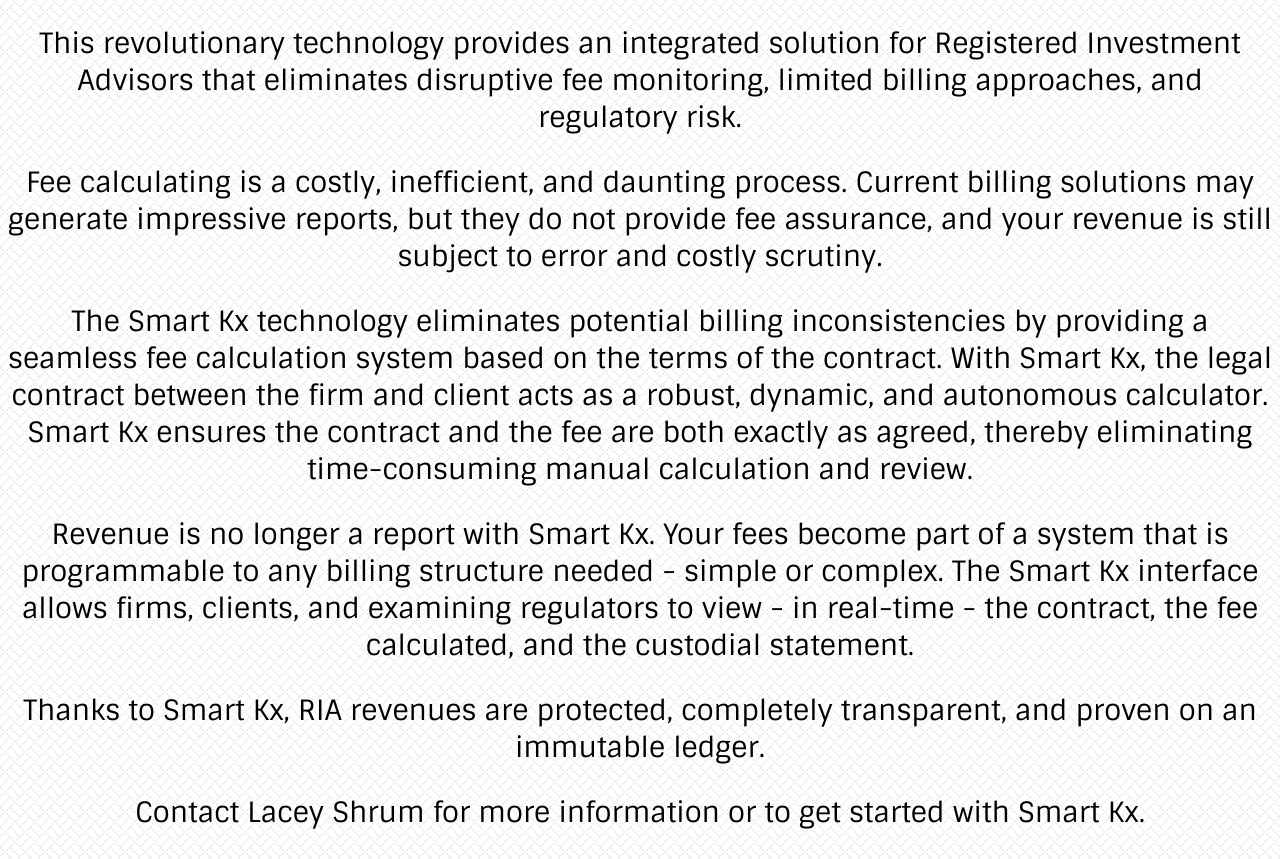
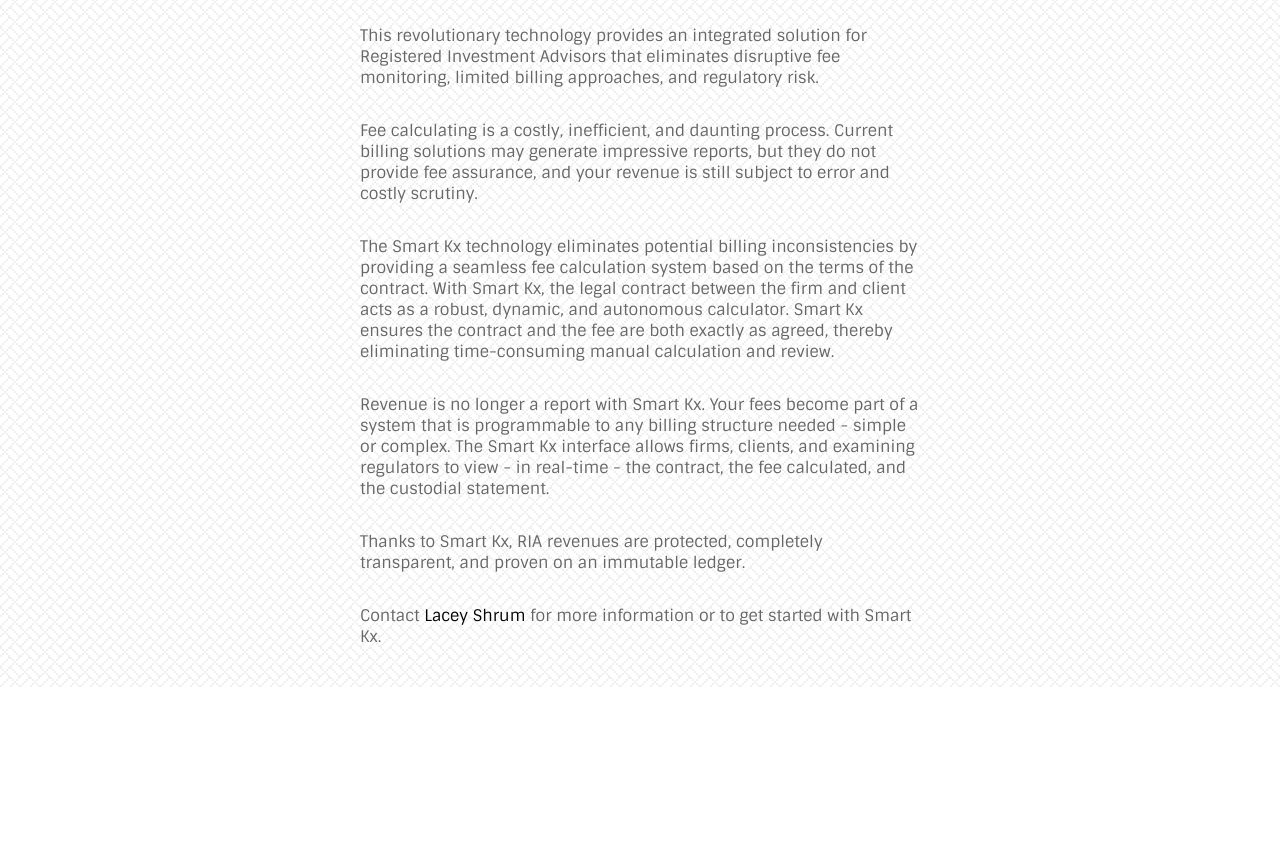
Before and after one commit to SmartKX/proof-of-concept, a website: page index.html in a window 1280 px wide. Shown: the part 503-1362 px from the top of the page. After the commit the page ends 1190 px from the top, so only its background shows below. Drawn offline with Linux system fonts and the light colour scheme.

Commit message:
para class

```diff
--- a/index.html
+++ b/index.html
@@ -26,18 +26,12 @@
 
 		<p><strong>Smart Kx is the only client contract manager and billing solution designed for RIAs.</strong></p>
 
-		<p>This revolutionary technology provides an integrated solution for Registered Investment Advisors that eliminates disruptive fee monitoring, limited billing approaches, and regulatory risk.</p>
-
-
-		<p>Fee calculating is a costly, inefficient, and daunting process. Current billing solutions may generate impressive reports, but they do not provide fee assurance, and your revenue is still subject to error and costly scrutiny.</p>
-
-		<p>The Smart Kx technology eliminates potential billing inconsistencies by providing a seamless fee calculation system based on the terms of the contract. With Smart Kx, the legal contract between the firm and client acts as a robust, dynamic, and autonomous calculator. Smart Kx ensures the contract and the fee are both exactly as agreed, thereby eliminating time-consuming manual calculation and review.</p>
-
-		<p>Revenue is no longer a report with Smart Kx. Your fees become part of a system that is programmable to any billing structure needed - simple or complex. The Smart Kx interface allows firms, clients, and examining regulators to view - in real-time - the contract, the fee calculated, and the custodial statement.</p>
-
-		<p>Thanks to Smart Kx, RIA revenues are protected, completely transparent, and proven on an immutable ledger.</p>
-
-		<p>Contact <a href="mailto:lacey@smartkx.io" style="color:#000; text-decoration:none;">Lacey Shrum</a> for more information or to get started with Smart Kx.</p>
+		<p class="para">This revolutionary technology provides an integrated solution for Registered Investment Advisors that eliminates disruptive fee monitoring, limited billing approaches, and regulatory risk.</p>
+		<p class="para">Fee calculating is a costly, inefficient, and daunting process. Current billing solutions may generate impressive reports, but they do not provide fee assurance, and your revenue is still subject to error and costly scrutiny.</p>
+		<p class="para">The Smart Kx technology eliminates potential billing inconsistencies by providing a seamless fee calculation system based on the terms of the contract. With Smart Kx, the legal contract between the firm and client acts as a robust, dynamic, and autonomous calculator. Smart Kx ensures the contract and the fee are both exactly as agreed, thereby eliminating time-consuming manual calculation and review.</p>
+		<p class="para">Revenue is no longer a report with Smart Kx. Your fees become part of a system that is programmable to any billing structure needed - simple or complex. The Smart Kx interface allows firms, clients, and examining regulators to view - in real-time - the contract, the fee calculated, and the custodial statement.</p>
+		<p class="para">Thanks to Smart Kx, RIA revenues are protected, completely transparent, and proven on an immutable ledger.</p>
+		<p class="para">Contact <a href="mailto:lacey@smartkx.io" style="color:#000; text-decoration:none;">Lacey Shrum</a> for more information or to get started with Smart Kx.</p>
 
 
 
```
Also changed, not shown: 2 other files.
